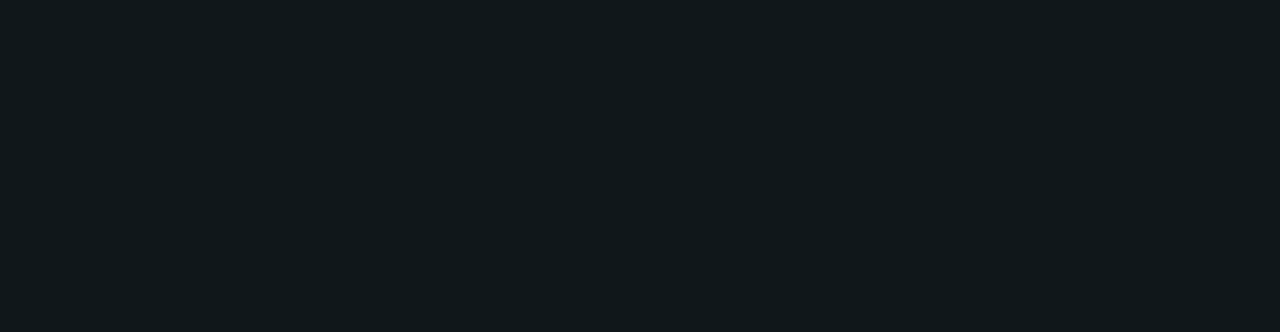
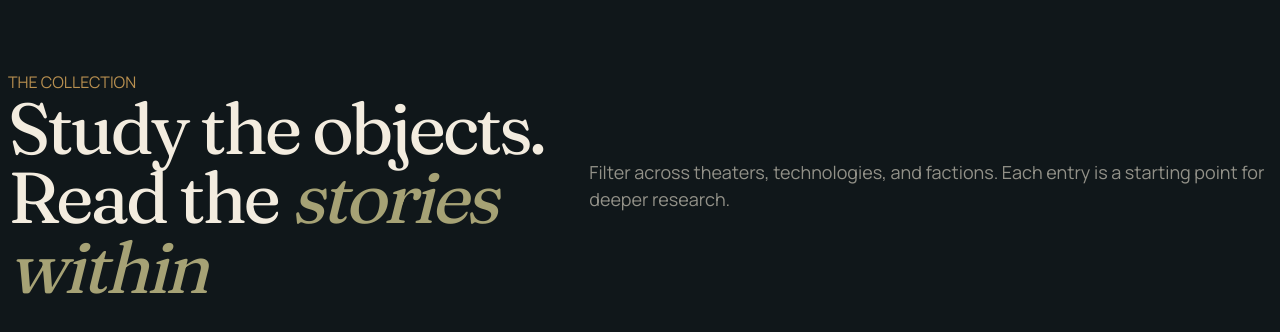
Before and after one commit to Nathan-s-Anthony/iron-archive, a Next.js app: page / in a window 1280 px wide. Shown: the part 1114-1446 px from the top of the page. Built offline with nearby package versions, Linux system fonts and the light colour scheme; a web font is replaced by a local one.

Commit message:
latest updates

```diff
--- a/app/components/content.tsx
+++ b/app/components/content.tsx
@@ -9,13 +9,10 @@
     useEffect(() => {
         const observer = new IntersectionObserver(
             ([entry]) => {
-                if (entry.isIntersecting) {
-                    setInView(true);
-                    observer.disconnect();
-                }
+                setInView(entry.isIntersecting);
             },
             {
-                threshold: 0.2,
+                threshold: 1,
             }
         );
 
@@ -26,14 +23,14 @@
         return () => observer.disconnect();
     }, []);
     return (
-        <div className="h-150 block w-full flex items-center" ref={containerRef}>
+        <div className="h-150 block w-full flex items-center" >
             <div className="container">
-                <div className={` ${inView ? "animate-slide-in-left" : ""} block flex justify-between items-center`}>
-                    <div>
+                <div ref={containerRef} className={` block flex justify-between items-center`} >
+                    <div className={`${inView ? "animate-slide-in-left" : ""}`}>
                         <span className="text-secondary">THE COLLECTION</span>
                         <h2 className="t-3  font-display text-5xl leading-[.96] tracking-[-.045em] text-[#f3ecdf] lg:text-7xl">Study the objects.<br />Read the <span className="font-sans italic text-quaternary">stories within</span></h2>
                     </div>
-                    <div className="flex justify-start flex-grow">
+                    <div className={`${inView ? "animate-slide-in-right" : ""} flex justify-start flex-grow`}>
                         <p className="text-primary/60 ">Filter across theaters, technologies, and factions. Each entry is a starting point for deeper research.</p>
                     </div>
                 </div>
--- a/app/globals.css
+++ b/app/globals.css
@@ -145,20 +145,36 @@
 }
 
 @keyframes slide-in-left {
-    0% {
-        opacity: 1;
-        transform: translateX(-200px);
+  from {
+        opacity: 0;
+        transform: translateX(-30px);
     }
 
-    100% {
-        opacity: 0;
+    to {
+        opacity: 1;
         transform: translateX(0);
     }
 }
 
 .animate-slide-in-left {
     transform-origin: left left;
-    animation: slide-in-left  0.2s ease-in forwards;
+    animation: slide-in-left  0.5s ease-in forwards;
+}
+@keyframes slide-in-right {
+  from {
+        opacity: 0;
+        transform: translateX(30px);
+    }
+
+    to {
+        opacity: 1;
+        transform: translateX(0);
+    }
+}
+
+.animate-slide-in-right {
+    transform-origin: right right;
+    animation: slide-in-right  0.5s ease-in forwards;
 }
 
 }
```
